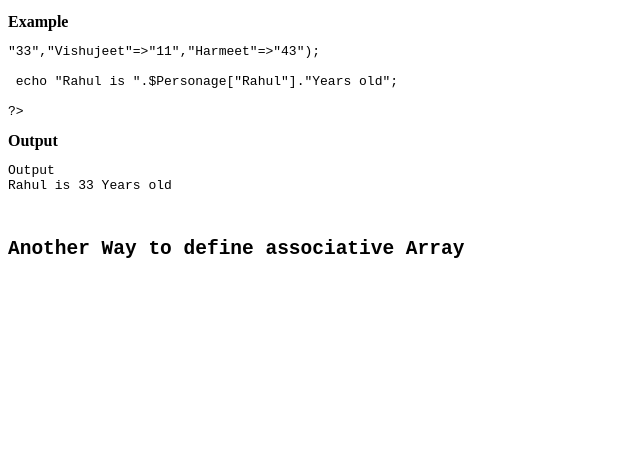
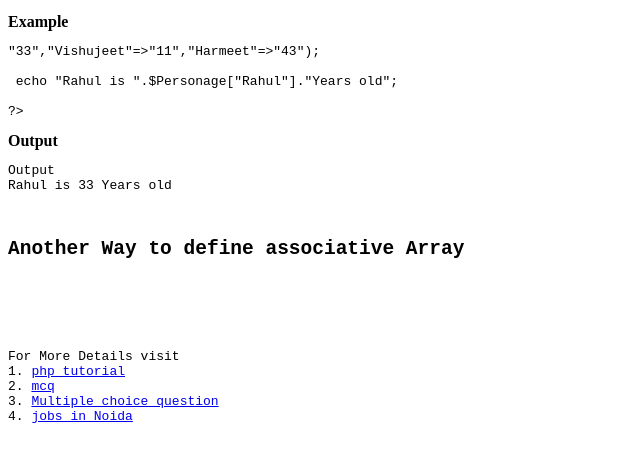
Before and after one commit to ptutorial/ptutorial.github.io, a plain HTML site: page index.html in a window 1280 px wide. Shown: the part 87-548 px from the top of the page, without its empty margins (0-640 px from the left). Drawn offline with Linux system fonts and the light colour scheme.

Commit message:
Update index.html

```diff
--- a/index.html
+++ b/index.html
@@ -30,17 +30,11 @@ $Personage['Vishu']=21;
 $Personage['Harmeet']=43;
 
 echo "Harmeet is ".$Personage["Ravi"]."Years old";
+ ?>
+</pre>
 
-
- <?php
-
-$Personage['Ravi']=30;
-
-$Personage['Vishu']=21;
-
-$Personage['Harmeet']=43;
-
-echo "Harmeet is ".$Personage["Ravi"]."Years old";
-
-?>
-</pre>
+For More Details visit
+1. <a href="http://www.ptutorial.com">php tutorial</a>
+2. <a href="http://mcq.ptutorial.com">mcq</a>
+3. <a href="http://mcq.ptutorial.com">Multiple choice question</a>
+4. <a href="http://blogs.ptutorial.com">jobs in Noida</a>
```
